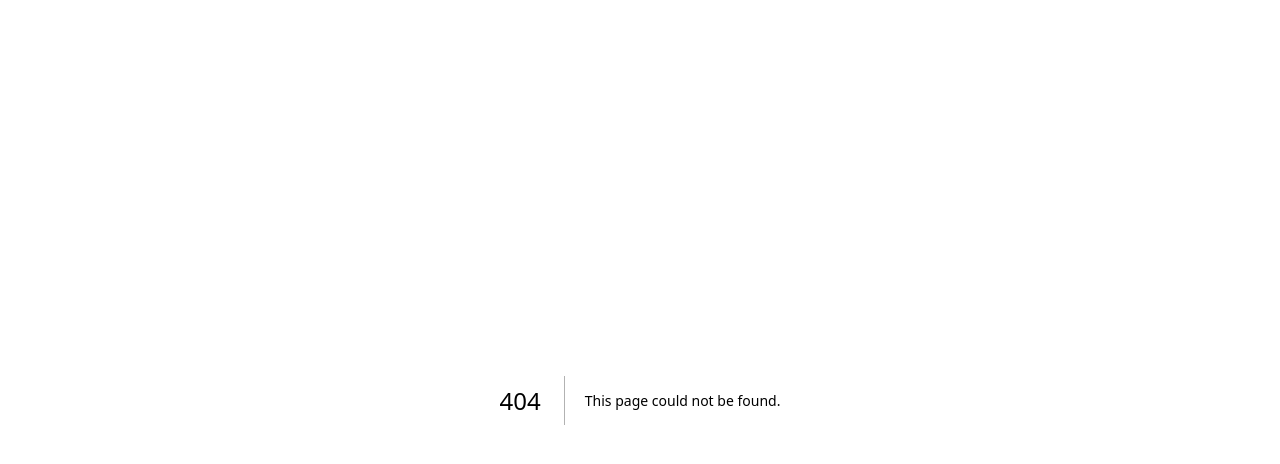
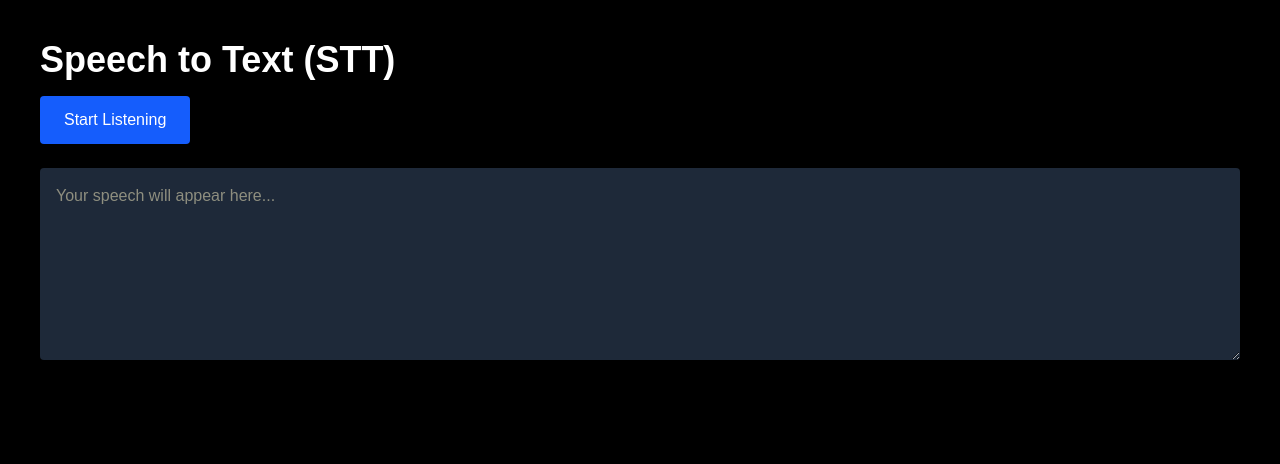
Before and after one commit to bllackjack/doggofi-rag-poc, a Next.js app: page /speech-to-text in a window 1280 px wide. Before the commit this address had no page. Shown: the top 464 px of the page. Built offline with nearby package versions, Linux system fonts and the light colour scheme.

Commit message:
speech to text route

```diff
--- /dev/null
+++ b/src/app/speech-to-text/page.tsx
@@ -0,0 +1,133 @@
+'use client';
+
+declare global {
+  interface Window {
+    SpeechRecognition: new () => SpeechRecognition;
+    webkitSpeechRecognition: new () => SpeechRecognition;
+  }
+}
+
+interface SpeechRecognition extends EventTarget {
+  continuous: boolean;
+  interimResults: boolean;
+  lang: string;
+  start(): void;
+  stop(): void;
+  onresult: ((event: SpeechRecognitionEvent) => void) | null;
+  onerror: ((event: SpeechRecognitionErrorEvent) => void) | null;
+}
+
+interface SpeechRecognitionEvent extends Event {
+  resultIndex: number;
+  results: SpeechRecognitionResultList;
+}
+
+interface SpeechRecognitionErrorEvent extends Event {
+  error: string;
+}
+
+interface SpeechRecognitionResultList {
+  length: number;
+  [index: number]: SpeechRecognitionResult;
+}
+
+interface SpeechRecognitionResult {
+  [index: number]: SpeechRecognitionAlternative;
+}
+
+interface SpeechRecognitionAlternative {
+  transcript: string;
+}
+
+import { useEffect, useRef, useState } from 'react';
+
+export default function SttPage() {
+  // State management
+  const [transcript, setTranscript] = useState('');     // Stores the recognized speech text
+  const [listening, setListening] = useState(false);    // Tracks if speech recognition is active
+  const recognitionRef = useRef<SpeechRecognition | null>(null);  // Reference to SpeechRecognition instance
+
+  useEffect(() => {
+    // Initialize speech recognition only on client-side
+    if (typeof window !== 'undefined') {
+      // Get the appropriate SpeechRecognition constructor
+      const SpeechRecognition =
+        window.SpeechRecognition || (window as any).webkitSpeechRecognition;
+
+      // Check browser support
+      if (!SpeechRecognition) {
+        alert("Your browser does not support Speech Recognition!");
+        return;
+      }
+
+      // Create and configure speech recognition instance
+      const recognition = new SpeechRecognition();
+      recognition.continuous = true; // Keep listening until stopped
+      recognition.interimResults = true; // Get results as user speaks
+      recognition.lang = "en-US";
+      recognition.lang = "en-GB"; // English (UK accent)
+      recognition.lang = "en-IN"; // English (Indian accent)
+      recognition.lang = "en-AU"; // English (Australian accent)
+      // recognition.lang = "fr-FR"; // French (France)
+      // recognition.lang = "es-ES"; // Spanish (Spain)
+      // recognition.lang = "es-MX"; // Spanish (Mexico)
+
+      // Handle speech recognition results
+      recognition.onresult = (event: SpeechRecognitionEvent) => {
+        let finalTranscript = "";
+        // Process all results
+        for (let i = event.resultIndex; i < event.results.length; ++i) {
+          finalTranscript += event.results[i][0].transcript;
+        }
+        setTranscript(finalTranscript);
+      };
+
+      // Handle speech recognition errors
+      recognition.onerror = (event: SpeechRecognitionErrorEvent) => {
+        console.error("Speech recognition error:", event.error);
+        // Stop listening if no speech is detected
+        if (event.error === "no-speech") {
+          setListening(false);
+        }
+      };
+
+      // Store recognition instance in ref
+      recognitionRef.current = recognition;
+    }
+  }, []); // Empty dependency array means this runs once on mount
+
+  // Toggle speech recognition on/off
+  const toggleListening = () => {
+    if (!recognitionRef.current) return;
+
+    if (listening) {
+      recognitionRef.current.stop();
+      setListening(false);
+    } else {
+      recognitionRef.current.start();
+      setListening(true);
+    }
+  };
+
+  return (
+    <div className="p-10 min-h-screen bg-black text-white">
+      <h1 className="text-4xl font-bold mb-4">Speech to Text (STT)</h1>
+
+      {/* Toggle button for starting/stopping speech recognition */}
+      <button
+        onClick={toggleListening}
+        className="px-6 py-3 bg-blue-600 text-white rounded hover:bg-blue-700 transition"
+      >
+        {listening ? 'Stop Listening' : 'Start Listening'}
+      </button>
+
+      {/* Text area to display recognized speech */}
+      <textarea
+        className="w-full mt-6 p-4 bg-gray-800 text-amber-100 rounded h-48"
+        value={transcript}
+        placeholder="Your speech will appear here..."
+        readOnly
+      />
+    </div>
+  );
+}
```
